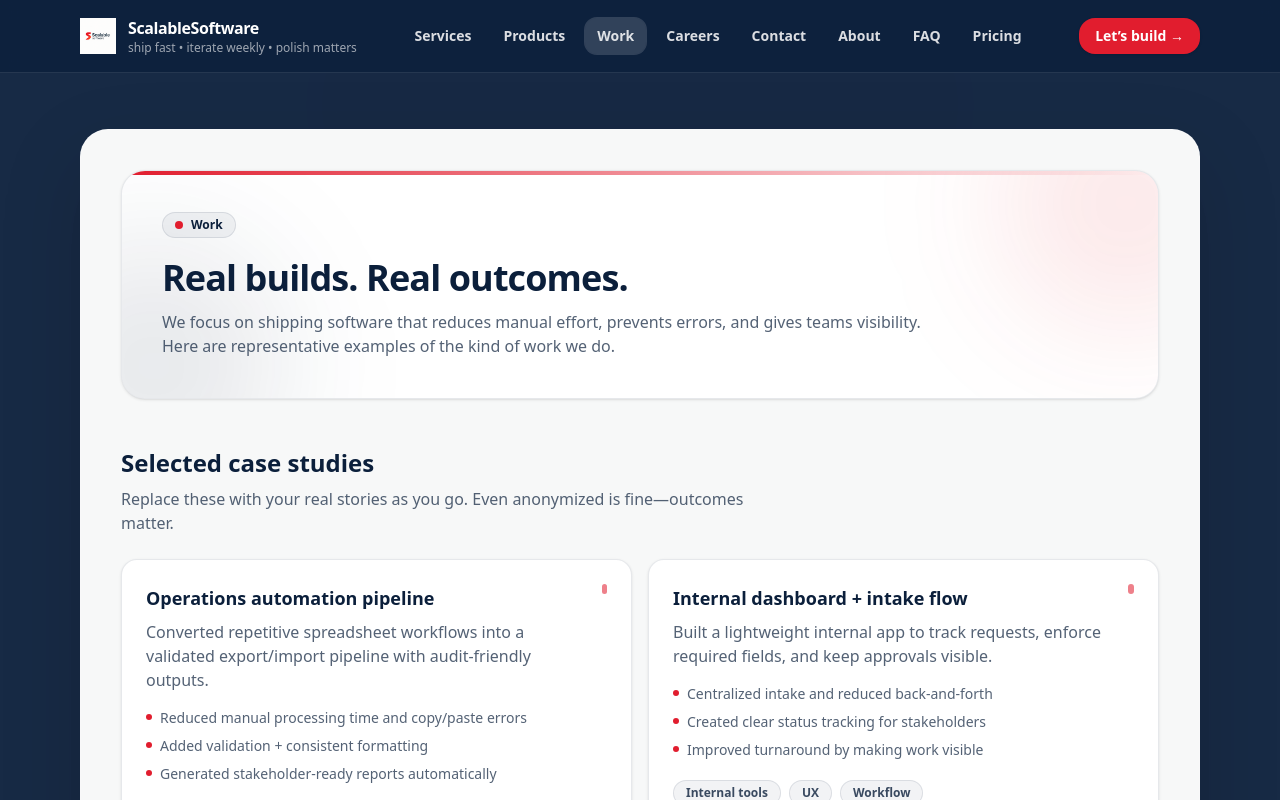
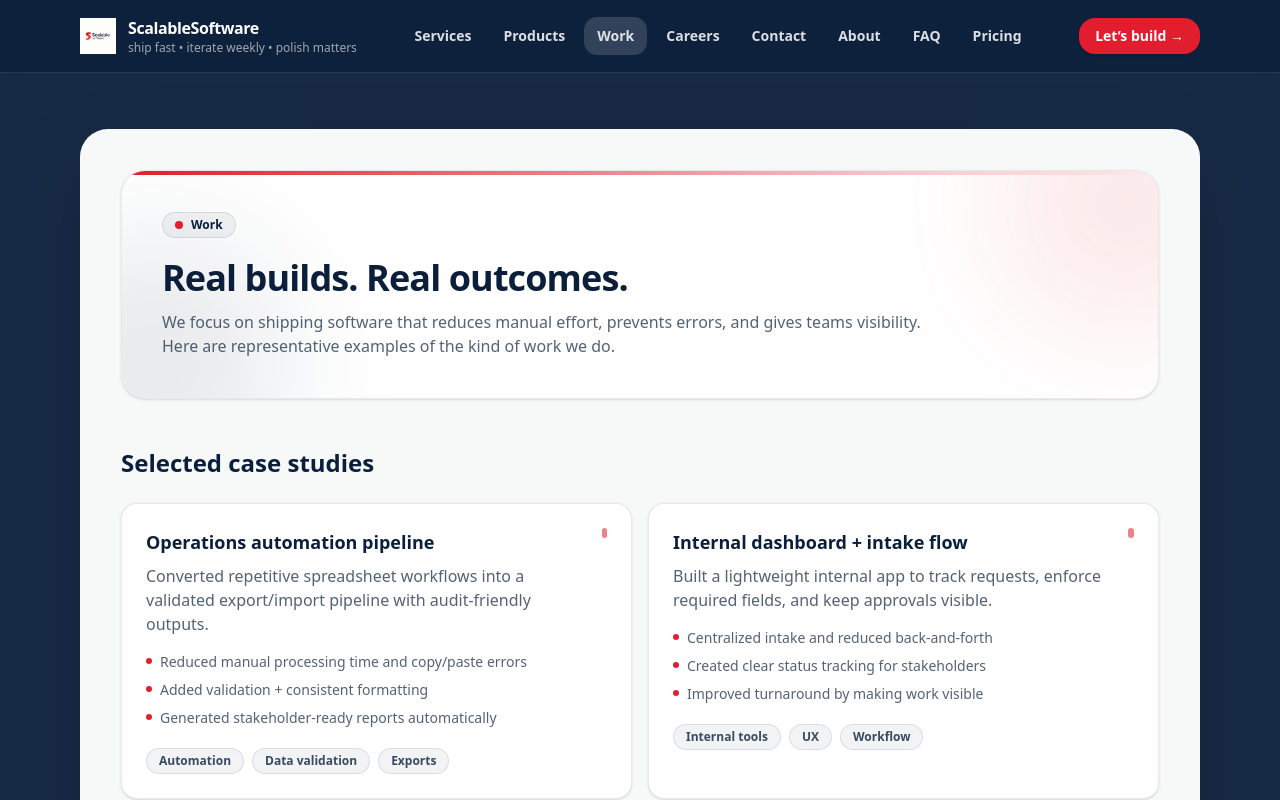
Before and after one commit to AsherKirshtein/scalable-software, a React (Vite) app: page /work in a window 1280 px wide. Shown: the top 800 px of the page. Built offline with nearby package versions, Linux system fonts and the light colour scheme.

Commit message:
Changed wording

```diff
--- a/src/pages/Work.tsx
+++ b/src/pages/Work.tsx
@@ -71,10 +71,6 @@ export default function Work() {
 
         <section>
           <h2 className="text-2xl font-semibold text-[#0B1F3B]">Selected case studies</h2>
-          <p className="mt-2 max-w-2xl text-[#0B1F3B]/70">
-            Replace these with your real stories as you go. Even anonymized is fine—outcomes matter.
-          </p>
-
           <div className="mt-6 grid gap-4 sm:grid-cols-2">
             <CaseStudy
               title="Operations automation pipeline"
```
